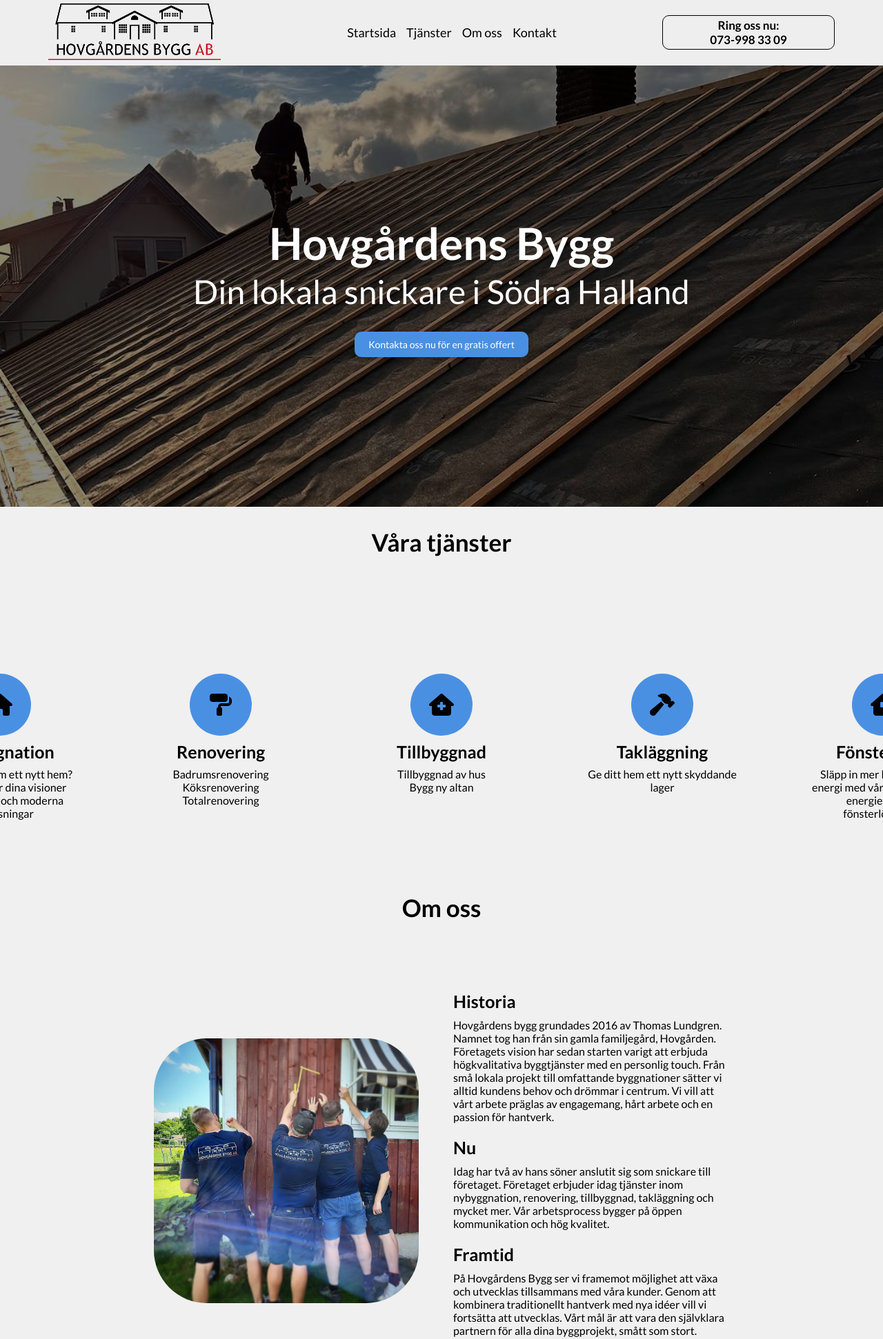
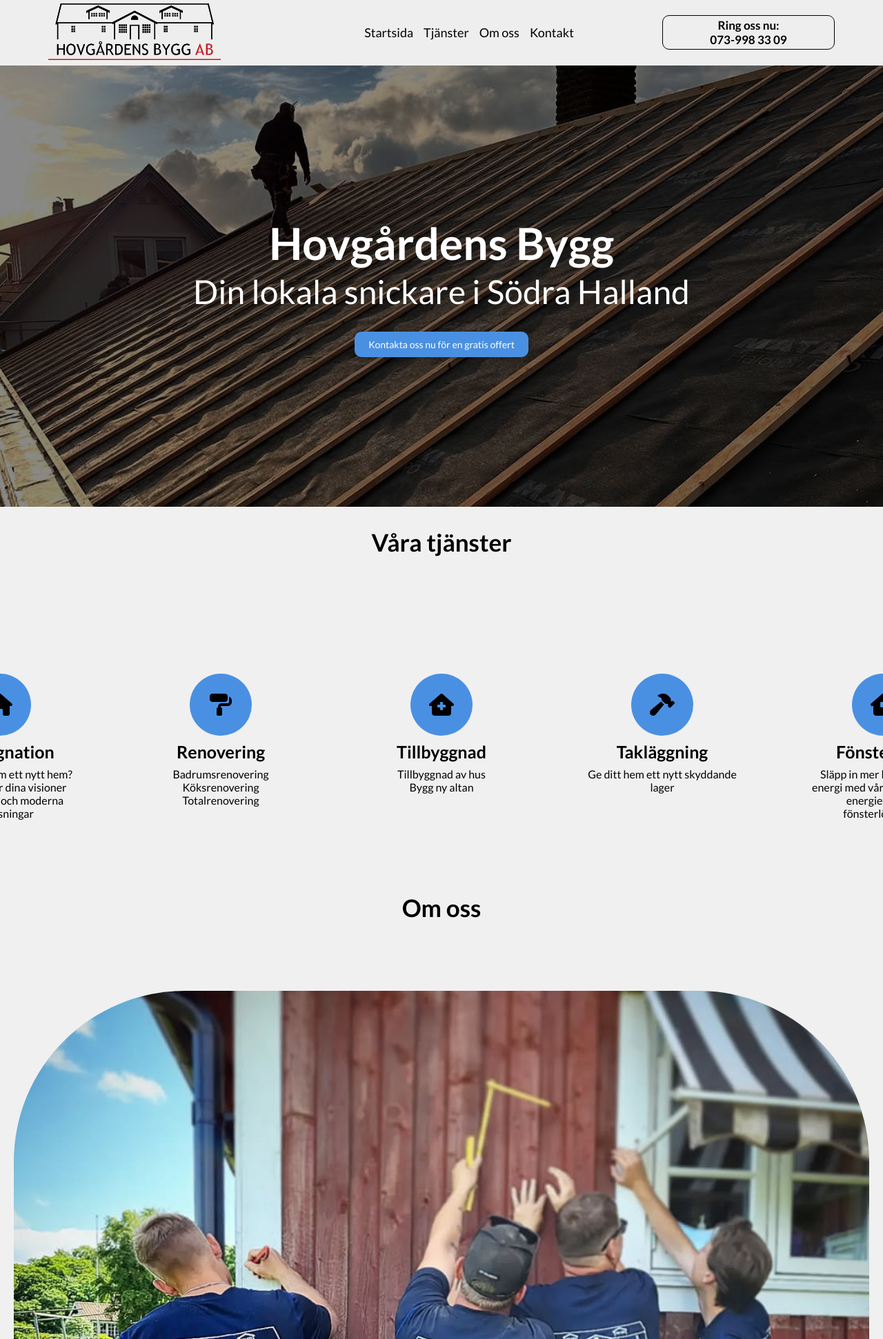
Before and after one commit to AlbinLund/Hovgardens-bygg, a plain HTML site: page Index.html in a window 1280 px wide. Shown: the top 1942 px of the page at 69% size. Drawn offline with Linux system fonts and the light colour scheme.

Commit message:
Update styles.css

```diff
--- a/styles.css
+++ b/styles.css
@@ -84,7 +84,6 @@
   display: flex;
   gap: 15px;
   font-size: 18px;
-  padding-right: 50px;
   white-space: nowrap;
 }
 
@@ -233,19 +232,18 @@
   justify-content: center;
   margin: 20px;
   gap: 50px;
+  max-width: 100%;
 }
 
 #img-historia {
   border-radius: 20%;
   flex: 1 1 40%;
-  max-width: 30vw;
   height: auto;
 }
 
 #img-historia2 {
   border-radius: 20%;
   flex: 1 1 40%;
-  max-width: 10vw;
   height: auto;
 }
 
```
